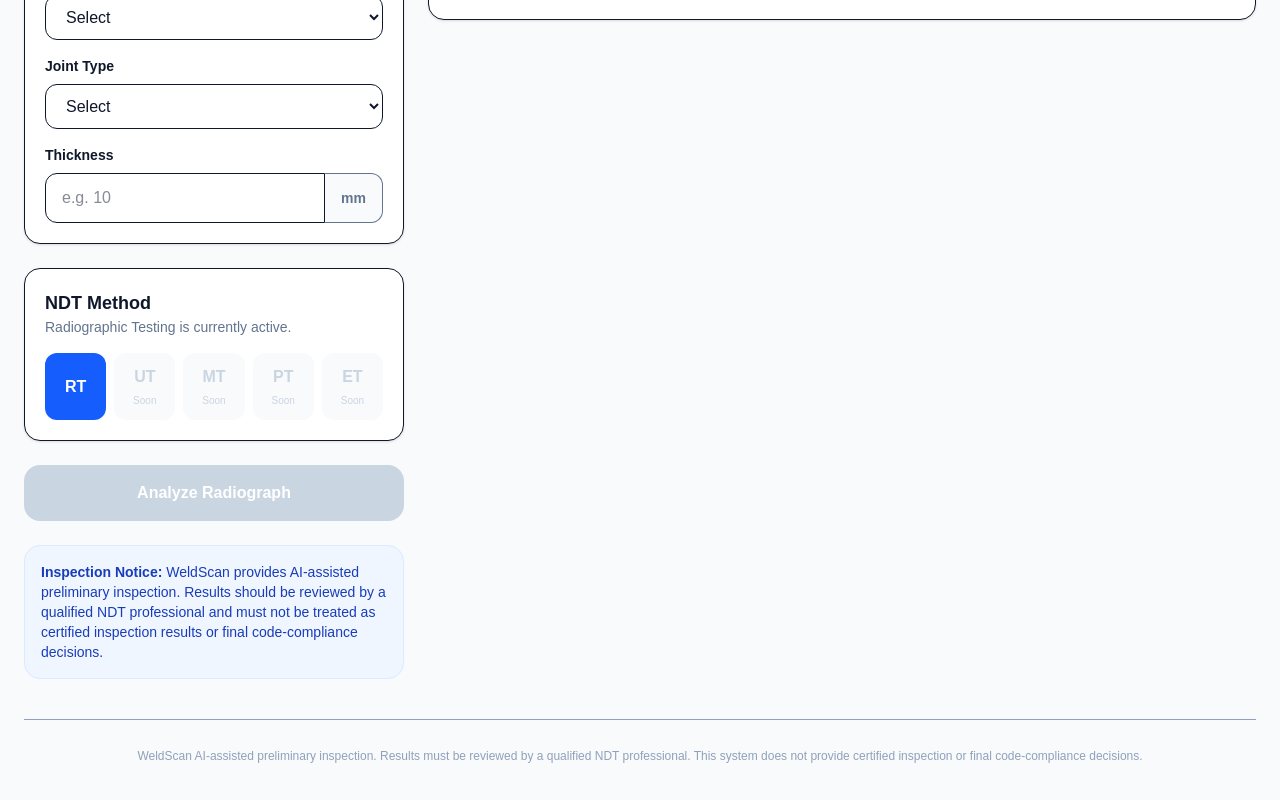
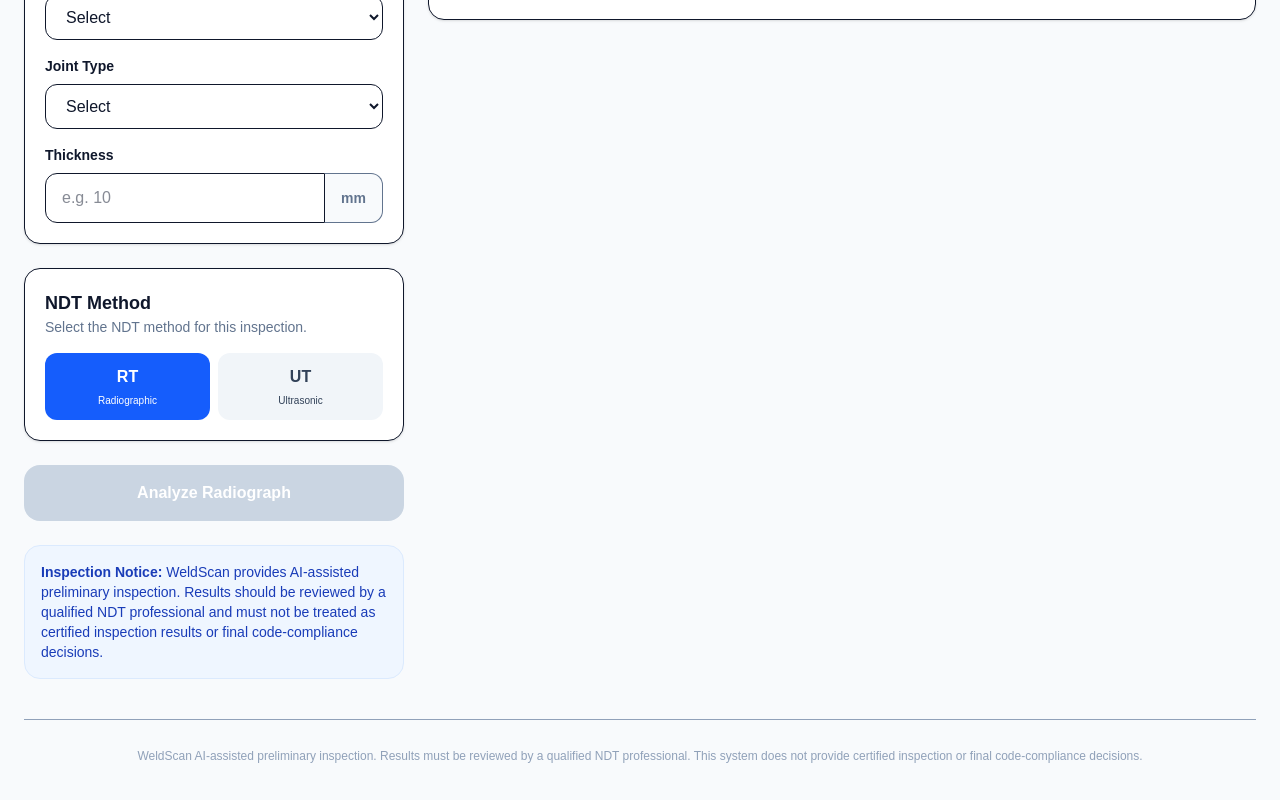
Before and after one commit to shubhamsin2568/weld-scan, a Next.js app: page / in a window 1280 px wide. Shown: the part 707-1507 px from the top of the page. Built offline with nearby package versions, Linux system fonts and the light colour scheme.

Commit message:
Limit NDT methods to RT and UT

```diff
--- a/app/page.tsx
+++ b/app/page.tsx
@@ -44,7 +44,7 @@ type WeldInfo = {
   thickness: string;
 };
 
-type NDTMethod = "RT" | "UT" | "MT" | "PT" | "ET";
+type NDTMethod = "RT" | "UT";
 
 type ThemeMode = "light" | "dark" | "system";
 
@@ -799,6 +799,7 @@ export default function Home() {
 
 
       {/* HEADER */}
+
       <header
         className={`border-b ${
           resolvedTheme === "dark"
@@ -822,6 +823,7 @@ export default function Home() {
           <div className="flex items-center gap-3">
 
             {/* THEME SELECTOR */}
+
             <div
               className={`flex items-center gap-1 rounded-xl border p-1 ${
                 resolvedTheme === "dark"
@@ -880,7 +882,8 @@ export default function Home() {
             </div>
 
 
-            {/* RT BADGE */}
+            {/* DYNAMIC NDT BADGE */}
+
             <div
               className={`hidden rounded-full border px-4 py-2 text-xs font-bold sm:block ${
                 resolvedTheme === "dark"
@@ -888,7 +891,7 @@ export default function Home() {
                   : "border-blue-100 bg-blue-50 text-blue-700"
               }`}
             >
-              RT • AI Inspection
+              {ndtMethod} • AI Inspection
             </div>
 
           </div>
@@ -900,6 +903,7 @@ export default function Home() {
       <div className="mx-auto max-w-7xl px-6 py-8">
 
         {/* ERROR */}
+
         {error && (
           <div className="mb-6 rounded-xl border border-red-200 bg-red-50 p-4 text-sm font-semibold text-red-700">
             {error}
@@ -908,14 +912,17 @@ export default function Home() {
 
 
         {/* MAIN GRID */}
+
         <div className="grid gap-6 lg:grid-cols-[380px_1fr]">
 
 
           {/* LEFT CONTROL PANEL */}
+
           <aside className="space-y-6">
 
 
             {/* UPLOAD */}
+
             <section className="rounded-2xl border bg-white p-5 shadow-sm">
 
               <div className="mb-4">
@@ -930,6 +937,7 @@ export default function Home() {
 
 
               {!previewUrl ? (
+
                 <div
                   onDragOver={(event) => {
                     event.preventDefault();
@@ -974,7 +982,9 @@ export default function Home() {
                   </div>
 
                 </div>
+
               ) : (
+
                 <div className="overflow-hidden rounded-2xl border bg-slate-950">
 
                   <img
@@ -1016,6 +1026,7 @@ export default function Home() {
 
 
             {/* WELD INFORMATION */}
+
             <section className="rounded-2xl border bg-white p-5 shadow-sm">
 
               <h2 className="text-lg font-bold">
@@ -1139,7 +1150,8 @@ export default function Home() {
             </section>
 
 
-            {/* NDT METHOD */}
+            {/* NDT METHOD — RT + UT ONLY */}
+
             <section className="rounded-2xl border bg-white p-5 shadow-sm">
 
               <h2 className="text-lg font-bold">
@@ -1147,34 +1159,25 @@ export default function Home() {
               </h2>
 
               <p className="mb-4 text-sm text-slate-500">
-                Radiographic Testing is currently active.
+                Select the NDT method for this inspection.
               </p>
 
 
-              <div className="grid grid-cols-5 gap-2">
-
-                {(
-                  [
-                    ["RT", true],
-                    ["UT", false],
-                    ["MT", false],
-                    ["PT", false],
-                    ["ET", false],
-                  ] as [NDTMethod, boolean][]
-                ).map(([method, active]) => (
+              <div className="grid grid-cols-2 gap-2">
+
+                {(["RT", "UT"] as NDTMethod[]).map(
+                  (method) => (
 
                     <button
                       key={method}
-                    disabled={!active}
+                      type="button"
                       onClick={() =>
-                      active && setNdtMethod(method)
-                    }
-                    className={`rounded-xl px-2 py-3 text-center ${
+                        setNdtMethod(method)
+                      }
+                      className={`rounded-xl px-2 py-3 text-center transition ${
                         ndtMethod === method
                           ? "bg-blue-600 text-white"
-                        : active
-                        ? "bg-slate-100 text-slate-700"
-                        : "cursor-not-allowed bg-slate-50 text-slate-300"
+                          : "bg-slate-100 text-slate-700 hover:bg-slate-200"
                       }`}
                     >
 
@@ -1182,22 +1185,24 @@ export default function Home() {
                         {method}
                       </div>
 
-                    {!active && (
                       <div className="mt-1 text-[10px]">
-                        Soon
-                      </div>
+                        {method === "RT"
+                          ? "Radiographic"
+                          : "Ultrasonic"}
+                      </div>
+
+                    </button>
+
+                  )
                 )}
 
-                  </button>
-
-                ))}
-
               </div>
 
             </section>
 
 
             {/* ANALYZE BUTTON */}
+
             <button
               onClick={analyzeImage}
               disabled={!file || isAnalyzing}
@@ -1212,6 +1217,7 @@ export default function Home() {
 
 
             {/* ANALYSIS PROGRESS */}
+
             {isAnalyzing && (
               <section className="rounded-2xl border bg-white p-5 shadow-sm">
 
@@ -1277,6 +1283,7 @@ export default function Home() {
 
 
             {/* NOTICE */}
+
             <div className="rounded-2xl border border-blue-100 bg-blue-50 p-4 text-sm text-blue-800">
 
               <strong>Inspection Notice:</strong>{" "}
@@ -1292,10 +1299,12 @@ export default function Home() {
 
 
           {/* RIGHT SIDE */}
+
           <section className="space-y-6">
 
 
             {/* DASHBOARD */}
+
             {result && (
               <div className="grid grid-cols-2 gap-4 md:grid-cols-4">
 
@@ -1356,6 +1365,7 @@ export default function Home() {
 
 
             {/* VIEWER */}
+
             <section className="rounded-2xl border bg-white p-5 shadow-sm">
 
               <div className="mb-4 flex flex-wrap items-center justify-between gap-3">
@@ -1532,6 +1542,7 @@ export default function Home() {
 
 
             {/* RESULTS */}
+
             {result && (
               <section className="rounded-2xl border bg-white p-6 shadow-sm">
 
@@ -1560,6 +1571,7 @@ export default function Home() {
 
 
                 {/* OVERALL */}
+
                 <div className="mb-6 rounded-2xl bg-blue-50 p-5">
 
                   <div className="text-xs font-black uppercase tracking-wide text-blue-700">
@@ -1574,6 +1586,7 @@ export default function Home() {
 
 
                 {/* SUMMARY */}
+
                 <div className="mb-8">
 
                   <div className="text-xs font-black uppercase tracking-wide text-slate-400">
@@ -1588,6 +1601,7 @@ export default function Home() {
 
 
                 {/* DEFECTS */}
+
                 <div>
 
                   <div className="mb-4 flex items-center justify-between">
@@ -1832,6 +1846,7 @@ export default function Home() {
 
 
             {/* EMPTY STATE */}
+
             {!result && previewUrl && (
               <section className="rounded-2xl border bg-white p-8 text-center shadow-sm">
 
@@ -1860,6 +1875,7 @@ export default function Home() {
 
 
         {/* FOOTER */}
+
         <footer className="mt-10 border-t pt-6 text-center text-xs leading-6 text-slate-400">
 
           WeldScan AI-assisted preliminary inspection.
```
Lines whose indentation alone changed are shown as unchanged.
